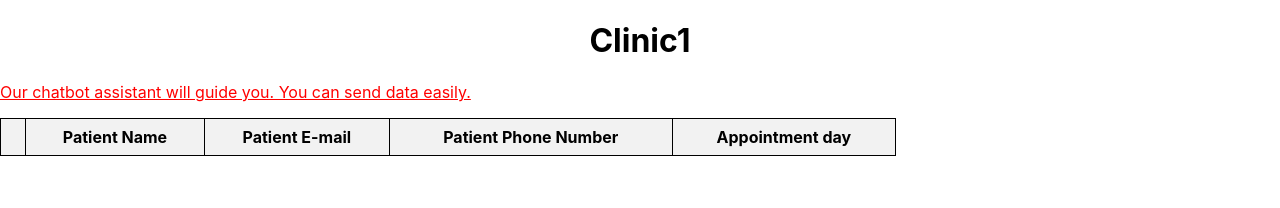
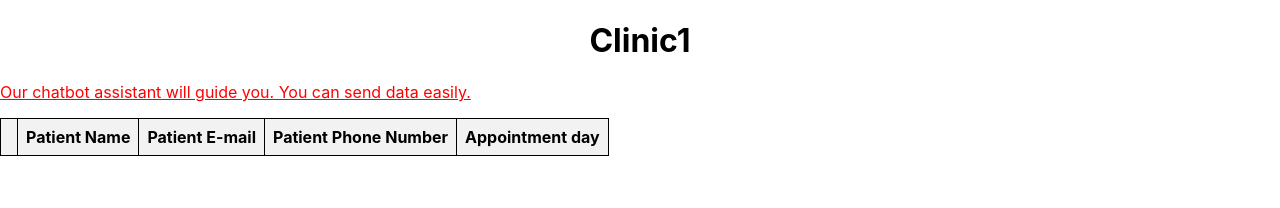
Before and after one commit to Milansuman/react-chatbot, a React (Create React App) app: page /react-chatbot/1 in a window 1280 px wide. Shown: the top 208 px of the page. Built offline with nearby package versions, Linux system fonts and the light colour scheme.

Commit message:
add color

```diff
--- a/src/components/chatbot.js
+++ b/src/components/chatbot.js
@@ -3,6 +3,14 @@ import ChatBot from "react-simple-chatbot";
 import styled from "styled-components";
 
 const Chatbotwrapper = styled.div`
+  @media (width < 768px) {
+    & .rsc-container {
+      width: 90vw !important;
+    }
+    & .rsc-content {
+      width: 90vw !important;
+    }
+  }
   & .rsc-os-options {
     display: flex;
     flex-direction: column;
@@ -25,7 +33,11 @@ const Review = props => {
   const insuranceId = props.steps["enter-insurance-id"].value;
   return (
     <div>
-      <table style={{width: '100%'}}>
+      <table
+        style={{
+          width: "100%"
+        }}
+      >
         <tbody>
           <tr>
             <td>Name</td>
@@ -199,7 +211,10 @@ const Chatbot = ({ steps, name }) => {
       >
         Our chatbot assistant will guide you. You can send data easily.
       </p>
-      <table className="maintable">
+      <table
+        className="maintable"
+        style={{ display: window.innerWidth < 768 ? "none" : "block" }}
+      >
         <thead>
           <tr>
             <th></th>
@@ -248,7 +263,7 @@ const Chatbot = ({ steps, name }) => {
           }}
           contentStyle={{
             width: "600px",
-            height: "65vh",
+            flexGrow: 1,
             fontFamily: "Arial"
           }}
           avatarStyle={{
@@ -274,7 +289,9 @@ const Chatbot = ({ steps, name }) => {
           }
           steps={newSteps}
           style={{
-            display: !showChatbot ? "none" : "block",
+            display: !showChatbot ? "none" : "flex",
+            flexDirection: "column",
+            justifyContent: "space-between",
             width: "600px",
             height: "80vh",
             whiteSpace: "pre-line",
```
